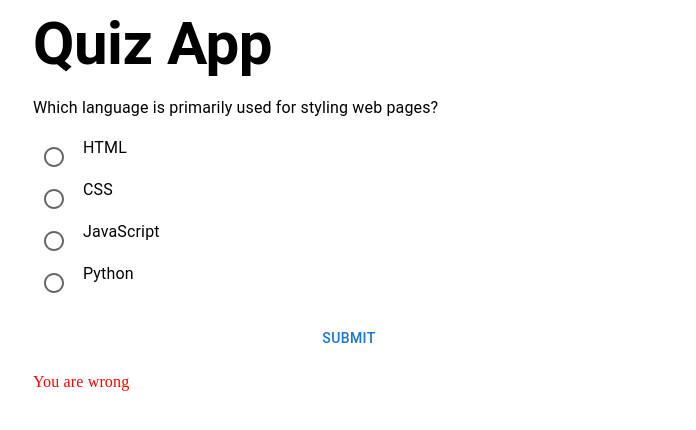
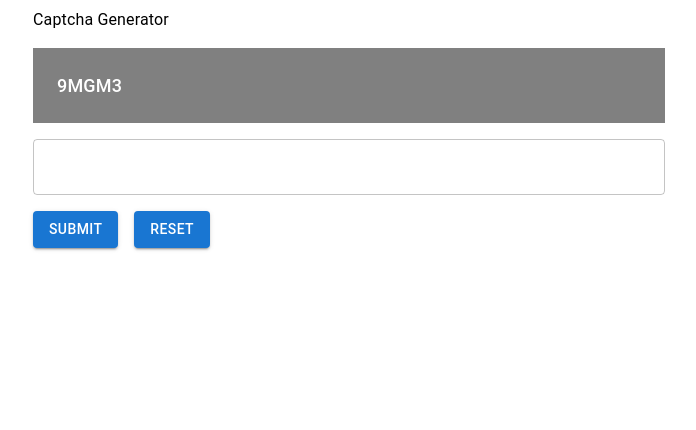
Before and after one commit to sharma-sagar2002/Frontend-Machine-Coding, a React (Vite) app: page / in a window 1280 px wide. Shown: the top 430 px of the page, without its empty margins (291-987 px from the left). Built offline with nearby package versions, Linux system fonts and the light colour scheme.

Commit message:
captcha gnerator added

```diff
--- a/src/App.tsx
+++ b/src/App.tsx
@@ -1,7 +1,8 @@
 import "./App.css";
+import CaptchaGenerator from "./Components/CaptchaGenerator";
 // import ListSorter from "./Components/ListSorter";
-import QuizApp from "./Components/QuizApp";
-import { answerList, questionList } from "./utils/constant";
+// import QuizApp from "./Components/QuizApp";
+// import { answerList, questionList } from "./utils/constant";
 // import Stopwatch from "./Components/Stopwatch";
 // import UndoRedo from "./Components/UndoRedo";
 // import TodoList from "./Components/TodoList";
@@ -65,8 +66,8 @@ function App() {
       {/* <UndoRedo/> */}
       {/* <Stopwatch/> */}
       {/* <ListSorter/> */}
-      <QuizApp questionList={questionList} answerList={answerList}/>
-
+      {/* <QuizApp questionList={questionList} answerList={answerList}/> */}
+      <CaptchaGenerator/>
     </>
   );
 }
--- /dev/null
+++ b/src/Components/CaptchaGenerator.tsx
@@ -0,0 +1,60 @@
+import { Button, Stack, TextField, Typography } from '@mui/material'
+import { useEffect, useState } from 'react'
+
+const CaptchaGenerator = () => {
+    const [gCaptcha, setGCaptcha] = useState<string>('')
+    const [captcha, setCaptcha ] = useState<string>('')
+    const [message, setMessage ] = useState<string>('')
+
+    useEffect(()=>{
+     setGCaptcha(generateCaptcha({length:5}))
+    },[])
+
+
+    console.log(gCaptcha)
+    const validateCaptcha = ()=>{
+
+        gCaptcha === captcha ? setMessage('You are correct !!') : setMessage('You are wrong !!')
+        setGCaptcha(generateCaptcha({length:5}))
+        setCaptcha('')
+    }
+
+    const generateCaptcha = ({length = 5} : {length? : number})=>{
+        const chars = "ABCDEFGHIJKLMNOPQRSTUVWXYZ0123456789";
+        let result = "";
+
+       for (let i = 0; i < length; i++) {
+       const randomIndex = Math.floor(Math.random() * chars.length);
+        result += chars[randomIndex];
+       }
+       return result
+    }
+
+    const resetCaptcha = ()=>{
+        setGCaptcha(generateCaptcha({length:5}))
+        setMessage('')
+        setCaptcha('')
+    }
+
+
+
+  return (
+     <>
+     <Stack gap={2} width={1/2} margin={"auto"}>
+       <Typography>Captcha Generator</Typography>
+       <Typography  sx={{backgroundColor:'grey' , p:3, color:'white', fontSize:'18px', fontWeight:'500', userSelect:'none'}}>{gCaptcha}</Typography>
+       <TextField value={captcha} onChange={(e)=>{setCaptcha(e.target.value)}} />
+       <Stack gap={2} direction={"row"}>
+         <Button variant='contained' onClick={validateCaptcha}>Submit</Button>
+         <Button variant='contained' onClick={resetCaptcha}>Reset</Button>
+       </Stack>
+       {
+        message!=='' && <Typography>{message}</Typography>
+       }
+     </Stack>
+
+     </>
+  )
+}
+
+export default CaptchaGenerator
```
Also changed, not shown: JsInterviewQues.txt (added).
